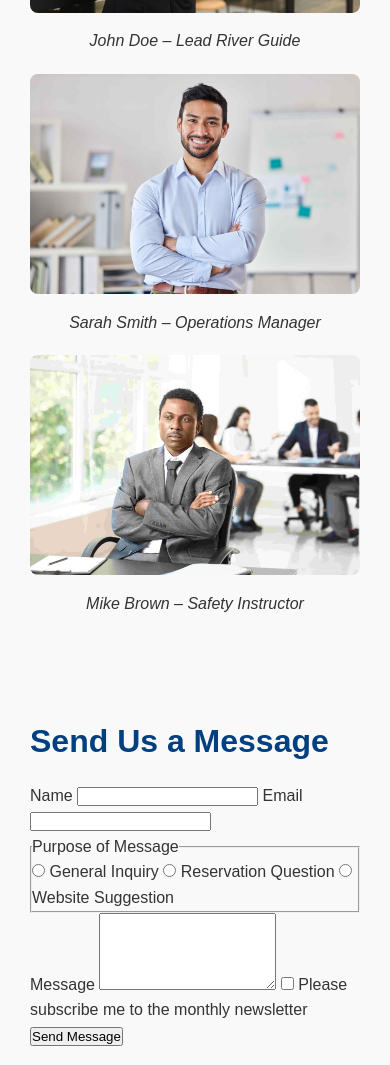
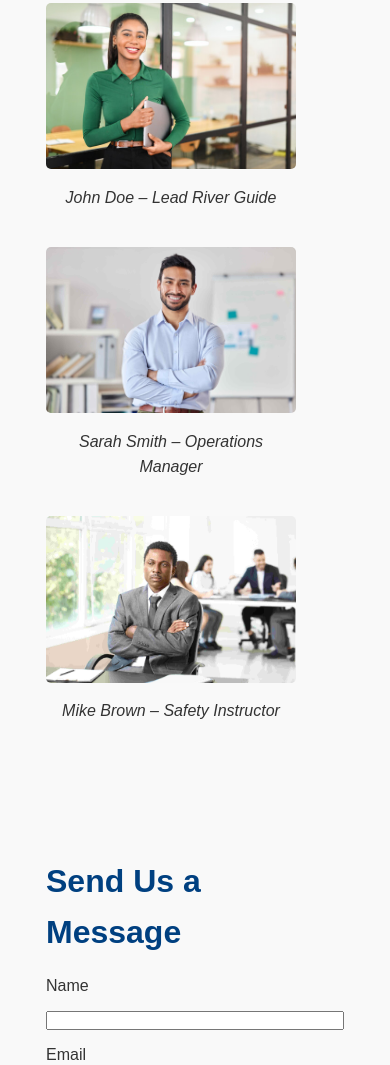
Before and after one commit to Teaspoon31/wdd130, a plain HTML site: page wwr/contact.html in a window 390 px wide. Shown: the part 935-2000 px from the top of the page. Drawn offline with Linux system fonts and the light colour scheme.

Commit message:
Add files via upload

```diff
--- a/wwr/styles/rafting.css
+++ b/wwr/styles/rafting.css
@@ -211,4 +211,69 @@ footer .socialmedia a:hover {
     figure img {
         max-width: 100%;
     }
+
+    /* Contact Page */
+
+    .contact-page {
+        max-width: 900px;
+        margin: 0 auto;
+        padding: 1rem;
+    }
+
+    .company-info,
+    .employees,
+    .contact-form {
+        margin-bottom: 2rem;
+    }
+
+    .map iframe {
+        width: 100%;
+        height: 300px;
+        border: none;
+    }
+
+    .employees {
+        display: flex;
+        gap: 1rem;
+        justify-content: space-between;
+        flex-wrap: wrap;
+    }
+
+    .employees figure {
+        text-align: center;
+        max-width: 250px;
+    }
+
+    .employees img {
+        width: 100%;
+        border-radius: 5px;
+    }
+
+    .contact-form form {
+        display: flex;
+        flex-direction: column;
+        gap: 0.75rem;
+    }
+
+    fieldset {
+        border: 1px solid #ccc;
+        padding: 1rem;
+    }
+
+    .checkbox {
+        margin-top: 0.5rem;
+    }
+
+    button {
+        background-color: #005f73;
+        color: white;
+        padding: 0.75rem;
+        border: none;
+        font-size: 1rem;
+        cursor: pointer;
+    }
+
+    button:hover {
+        background-color: #0a9396;
+    }
 }
```
